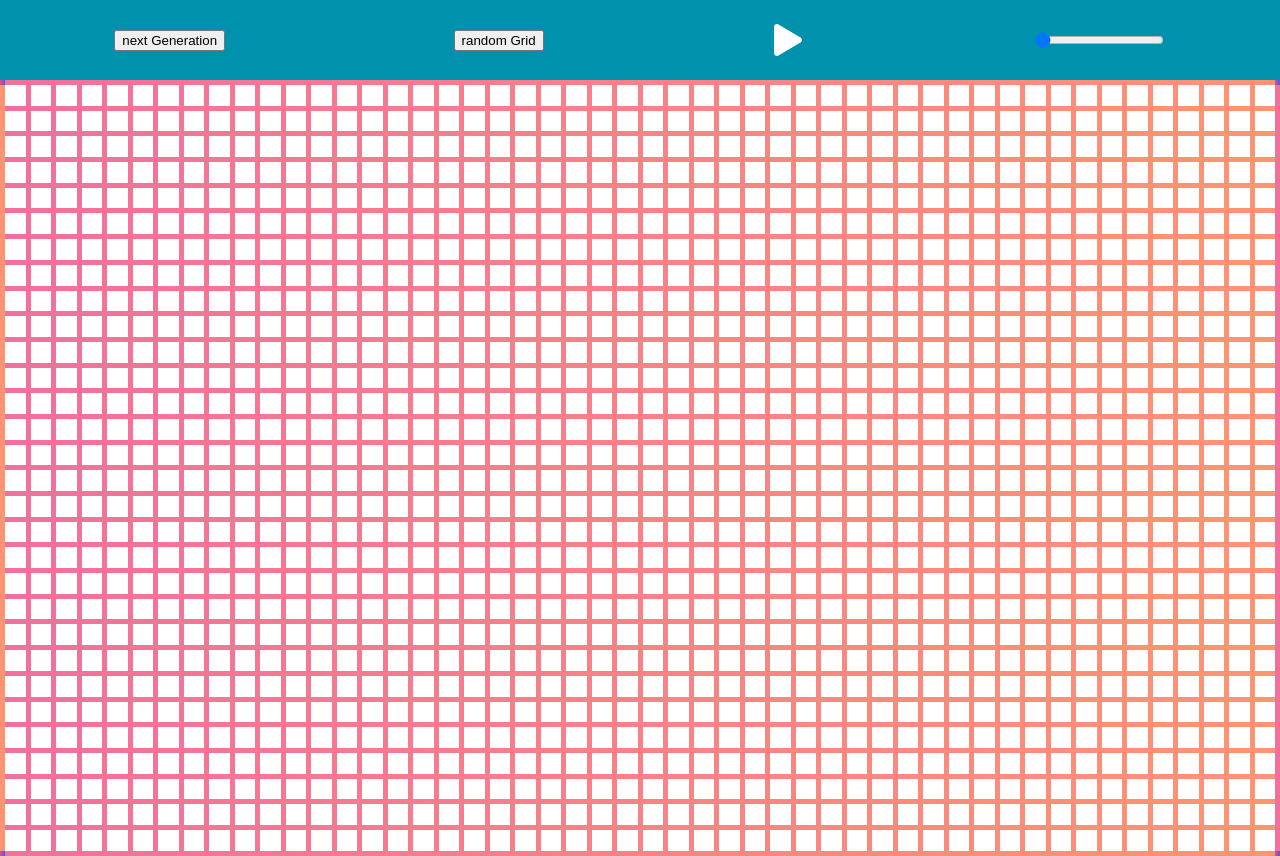
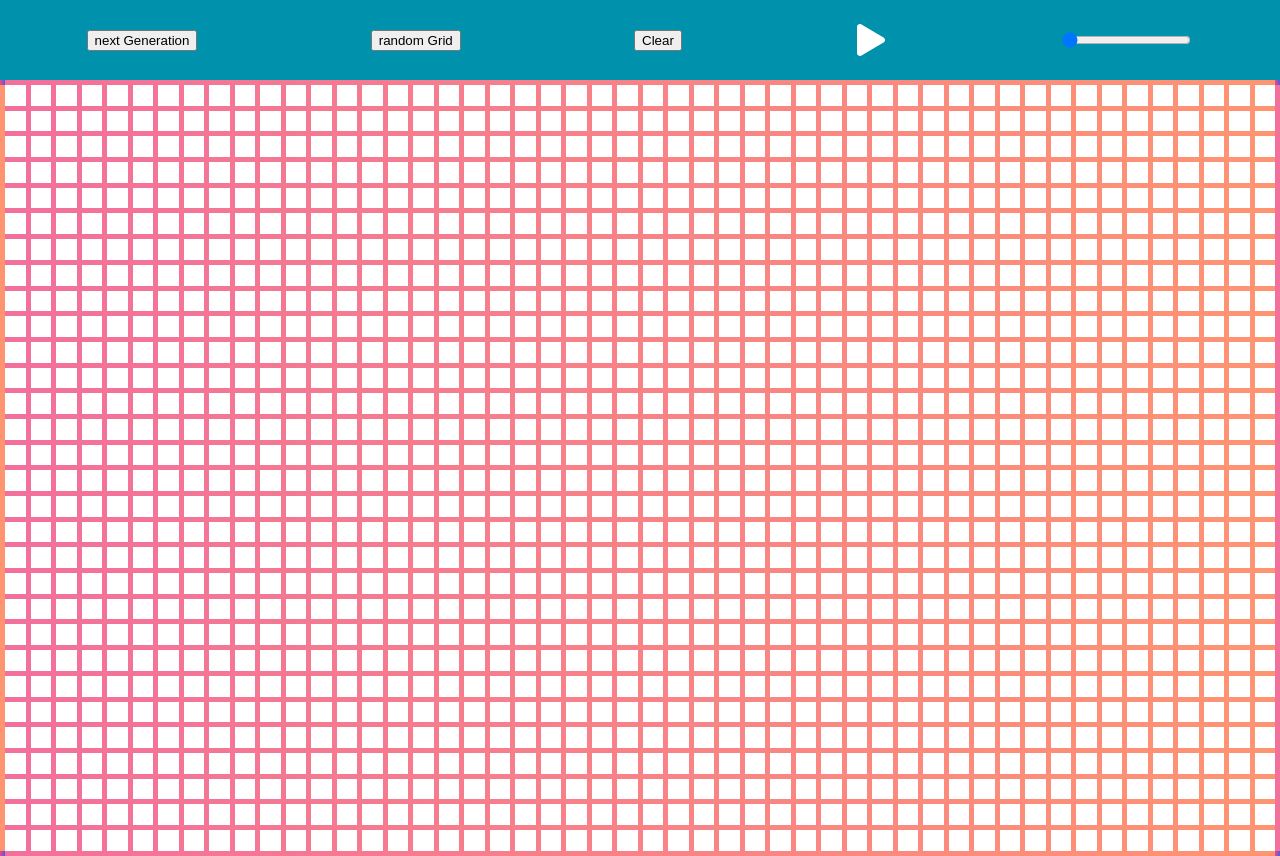
Before and after one commit to Hugo-M33/react-game-of-life, a React (Create React App) app: page / in a window 1280 px wide. Built offline with nearby package versions, Linux system fonts and the light colour scheme.

Commit message:
added styles and a clear grid button

```diff
--- a/src/components/Grid.jsx
+++ b/src/components/Grid.jsx
@@ -64,8 +64,13 @@ const gridReducer = (grid, action) => {
       for (let i = 0; i < 30; i++) {
         randGrid.push(Array.from(Array(50), () => Math.floor(Math.random() * Math.floor(2)) ? true : false));
       }
-      console.log(randGrid);
       return randGrid;
+    case "emptyGrid":
+      const emptyGrid = [];
+      for (let i = 0; i < grid.length; i++) {
+        emptyGrid.push(Array.from(Array(50), () => false));
+      }
+      return emptyGrid;
   }
 }
 
@@ -99,7 +104,8 @@ const Grid = ({ rowsCount, colsCount }) => {
     <>
       <StyledControls><button onClick={() => dispatch({ type: "nextGen" })}>next Generation</button>
         <button onClick={() => dispatch({ type: "randomGrid" })}>random Grid</button>
-        {alive ? <FaPause color="white" onClick={() => { setAlive(!alive); aliveRef.current = !alive; live() }} size={32} /> : <FaPlay color="white" onClick={() => { setAlive(!alive); aliveRef.current = !alive; live() }} size={32} />}
+        <button onClick={() => dispatch({ type: "emptyGrid" })}>Clear</button>
+        {alive ? <FaPause style={{cursor: "pointer", color: "white"}} onClick={() => { setAlive(!alive); aliveRef.current = !alive; live() }} size={32} /> : <FaPlay style={{cursor: "pointer",color: "white"}}  onClick={() => { setAlive(!alive); aliveRef.current = !alive; live() }} size={32} />}
 
         <input id="typeinp" onChange={e => { setSpeed(2000 - e.target.value); speedRef.current = 2000 - e.target.value; console.log(speedRef.current) }} type="range" min="0" max="1950" defaultValue="0" step="50" /></StyledControls>
       <StyledGrid rowsCount={rowsCount} colsCount={colsCount}>
```
Also changed, not shown: 1 other file (tests, documents, lock files or other folders).
